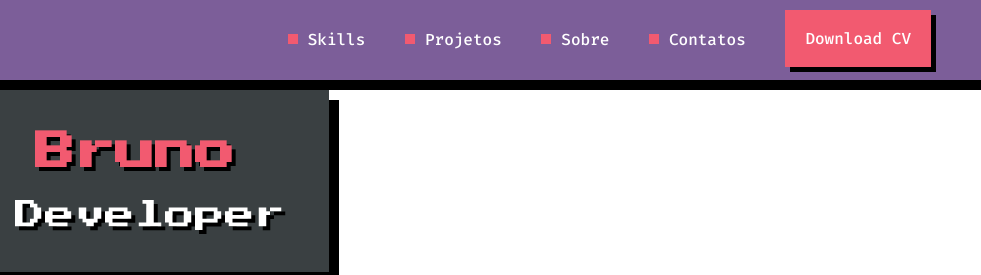
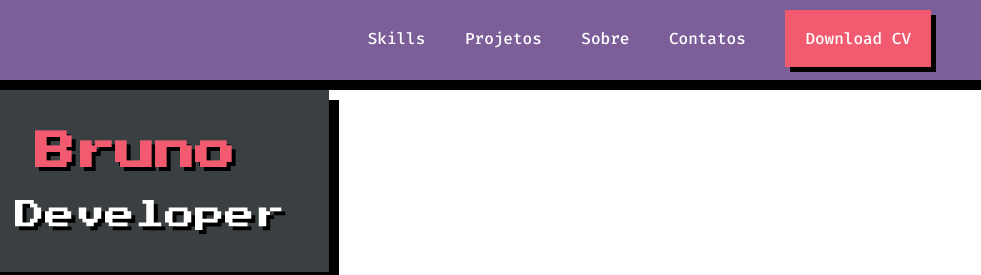
Before and after one commit to rodrigoalmeidagit/projeto-collabcode, a plain HTML site: page html/index.html in a window 1280 px wide. Shown: the top 275 px of the page, 299-1280 px from the left. Drawn offline with Linux system fonts and the light colour scheme.

Commit message:
removed btn-before class from nav section

```diff
--- a/html/index.html
+++ b/html/index.html
@@ -22,10 +22,10 @@
     <img src="/img/avatarow.png" alt="">
 
     <nav class="main-nav">
-      <a href="skills-section" class="btn-nav btn-before">Skills</a>
-      <a href="project-section" class="btn-nav btn-before">Projetos</a>
-      <a href="about-section" class="btn-nav btn-before">Sobre</a>
-      <a href="contact-section" class="btn-nav btn-before">Contatos</a>
+      <a href="skills-section" class="btn-nav">Skills</a>
+      <a href="project-section" class="btn-nav">Projetos</a>
+      <a href="about-section" class="btn-nav">Sobre</a>
+      <a href="contact-section" class="btn-nav">Contatos</a>
       <a href="" class="btn-cv">Download CV</a>
     </nav>
   </header>
```
